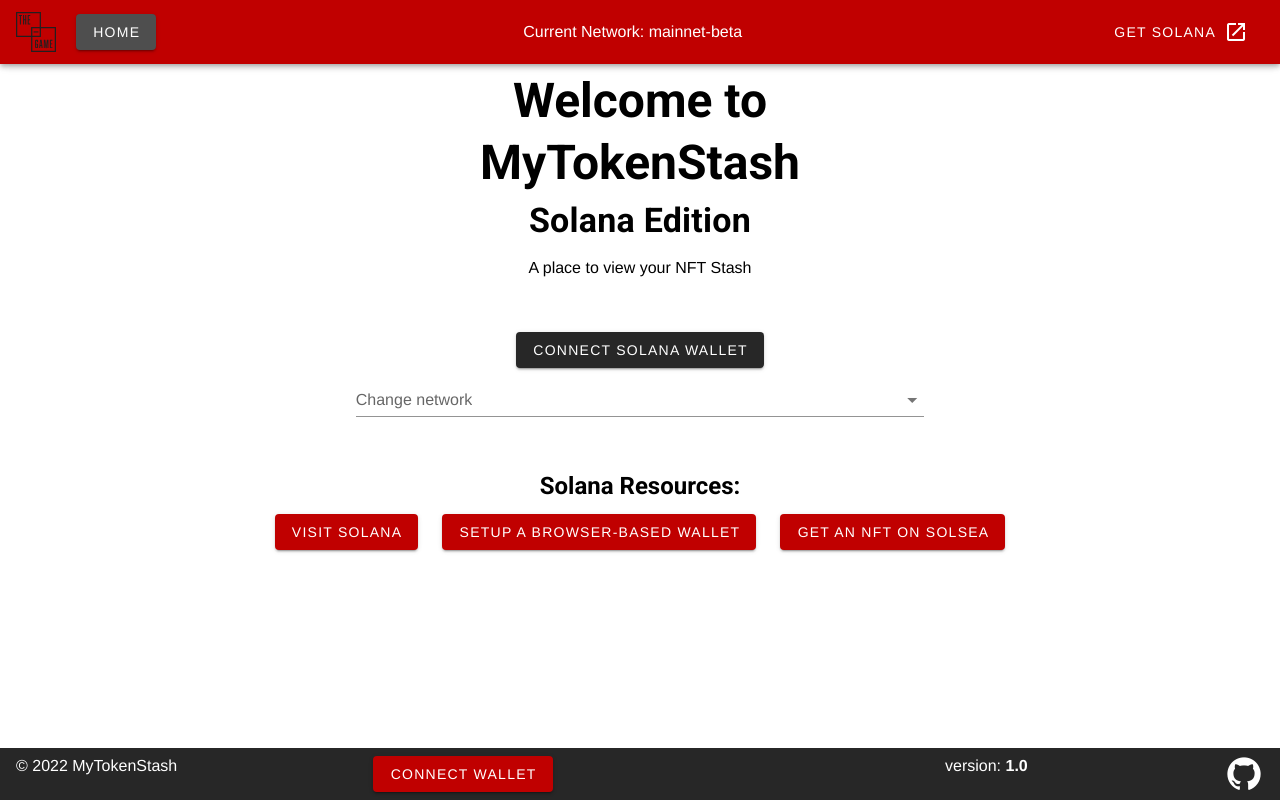
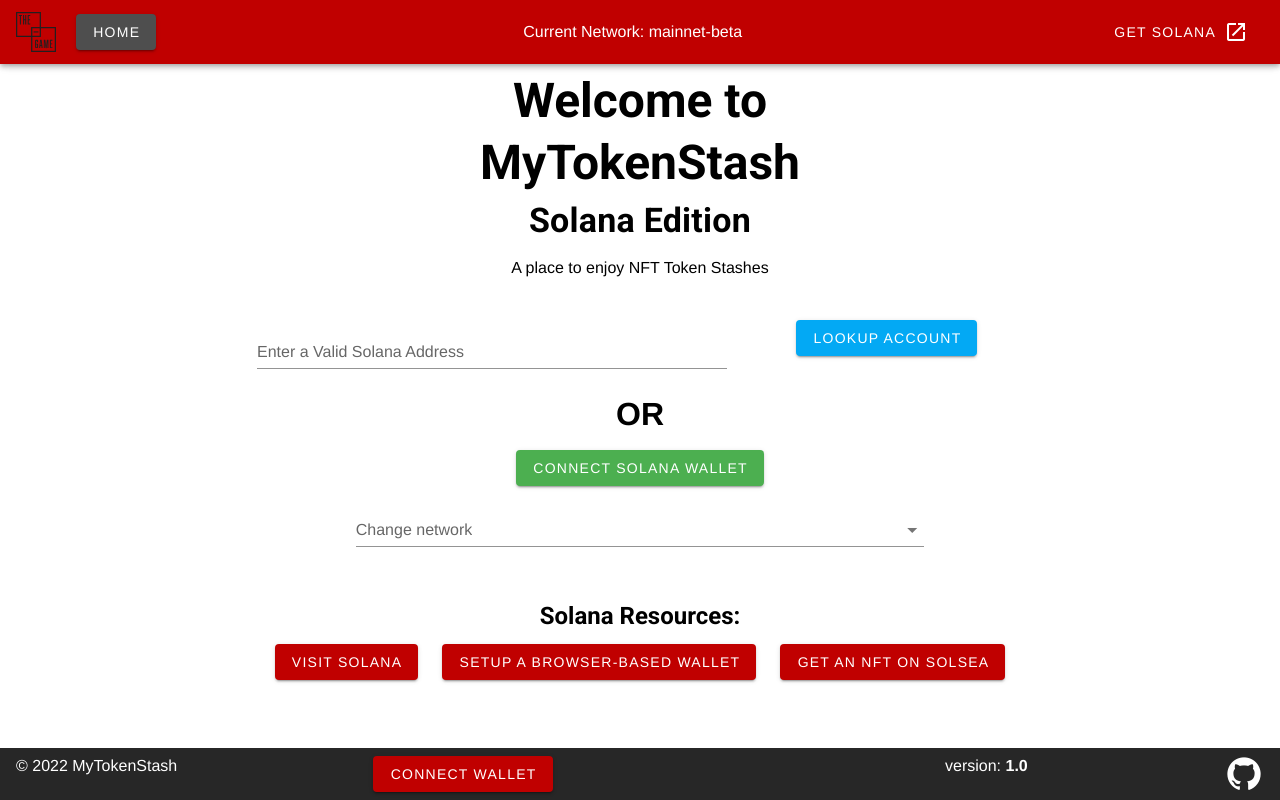
Before and after one commit to AiMingQi/mytokenstash, a Vue app: page /#/ in a window 1280 px wide. Built offline with nearby package versions, Linux system fonts and the light colour scheme.

Commit message:
add resources and input

```diff
--- a/src/App.vue
+++ b/src/App.vue
@@ -6,6 +6,7 @@
     dark
     >
       <div class="d-flex align-center">
+        <a href="https://the-game.fun" target="_blank">
         <v-img
           alt="the-game logo"
           class="shrink mr-2"
@@ -14,6 +15,7 @@
           transition="scale-transition"
           width="40"
         />
+        </a>
       </div>
       <v-btn class="mx-3" to="/">Home</v-btn>
       <v-spacer></v-spacer>
--- a/src/components/WelcomePage.vue
+++ b/src/components/WelcomePage.vue
@@ -8,16 +8,32 @@
           <h4 class="display-1 font-weight-bold mb-3">Solana Edition</h4>
 
         <p class="mt-4 subheading font-weight-regular">
-          A place to view your NFT Stash
+          A place to enjoy NFT Token Stashes
         </p>
         <br>
-        <br>
-        <v-row justify="center">
-          <v-btn @click="getOwnerAddress" v-show="$store.state.ownerAddress == 'no current user'" dark>Connect Solana Wallet</v-btn>
-          <p v-show="$store.state.ownerAddress !== 'no current user'">Welcome <br> <strong>{{$store.state.ownerAddress}}</strong> <br> This is your current wallet address.</p>
+        <v-row justify="center" v-show="$store.state.ownerAddress == 'no current user'" >
+          <v-col cols="5">
+            <v-text-field
+              v-model="LookupAccount"
+              :rules="[rules.required, rules.counter]"
+              width="100%"
+              auto-grow
+              rows="2"
+              row-height="20"
+              label="Enter a Valid Solana Address"
+            ></v-text-field>
+          </v-col>
+          <v-col cols="3">
+            <v-btn color="light-blue" dark @click=setOwnerAddress>Lookup Account</v-btn>
+          </v-col>
+        </v-row>
+        <h1 v-show="$store.state.ownerAddress == 'no current user'">OR</h1>
+        <v-row justify="center" class="mt-3 mb-3">
+          <v-btn color="green" @click="getOwnerAddress" v-show="$store.state.ownerAddress == 'no current user'" dark>Connect Solana Wallet</v-btn>
+          <p v-show="$store.state.ownerAddress !== 'no current user'">Connected <br> <strong>{{$store.state.ownerAddress}}</strong> <br> This is the current wallet address.</p>
         </v-row>
         <div v-show="$store.state.ownerAddress !== 'no current user'">
-        <v-btn class="mx-3 mt-5 font-weight-bold" color="purple" to="/nft-list" dark>View Your Stash</v-btn>
+        <v-btn class="mx-3 mt-5 font-weight-bold" color="purple" to="/nft-list" dark>View Token Stash</v-btn>
         </div>
         <v-row justify="center">
         <v-col cols="6">
@@ -87,7 +103,12 @@
           target: '_blank'
         },
       ],
-      network: ''
+      rules: {
+          required: value => !!value || 'Required.',
+          counter: value => value.length == 44 || 'Must be a Valid Solana Address',
+        },
+      network: '',
+      LookupAccount: ''
     }),
     mounted () {
       console.log(solanaWeb3);
@@ -105,6 +126,13 @@
         }
         // true
       },
+      setOwnerAddress () {
+        if (this.LookupAccount.length == 44) {
+        this.$store.commit('updateOwnerAddress', this.LookupAccount)
+        } else {
+          console.log('not the right size')
+        }
+      },
       setNetwork () {
         this.$store.commit('updateNetwork', this.network)
       }
--- a/src/router/index.js
+++ b/src/router/index.js
@@ -41,6 +41,14 @@
     // this generates a separate chunk (about.[hash].js) for this route
     // which is lazy-loaded when the route is visited.
     component: () => import(/* webpackChunkName: "ChallengerLookup" */ '../views/ChallengerLookup.vue')
+  },
+  {
+    path: '/nft-resources',
+    name: 'NFTResources',
+    // route level code-splitting
+    // this generates a separate chunk (about.[hash].js) for this route
+    // which is lazy-loaded when the route is visited.
+    component: () => import(/* webpackChunkName: "NFTResources" */ '../views/NFTResources.vue')
   }
 ]
 
--- a/src/store/index.js
+++ b/src/store/index.js
@@ -32,6 +32,9 @@
   mutations: {
     updateNetwork (state, network) {
       state.network = network
+    },
+    updateOwnerAddress (state, ownerAddress) {
+      state.ownerAddress = ownerAddress
     }
   },
   actions: {
--- /dev/null
+++ b/src/views/NFTResources.vue
@@ -0,0 +1,25 @@
+<template>
+    <v-container>
+        <v-row>
+            <v-card dark class="ma-3">
+                <v-card-title>
+                    Useful NFT Resources
+                </v-card-title>
+            </v-card>
+        </v-row>
+        <v-row>
+            <v-card dark class="ma-3">
+                <v-card-title>
+                    NFT Marketplaces
+                </v-card-title>
+            </v-card>
+        </v-row>
+        <v-row>
+            <v-card dark class="ma-3">
+                <v-card-title>
+                    NFT Games
+                </v-card-title>
+            </v-card>
+        </v-row>
+    </v-container>
+</template>
```
